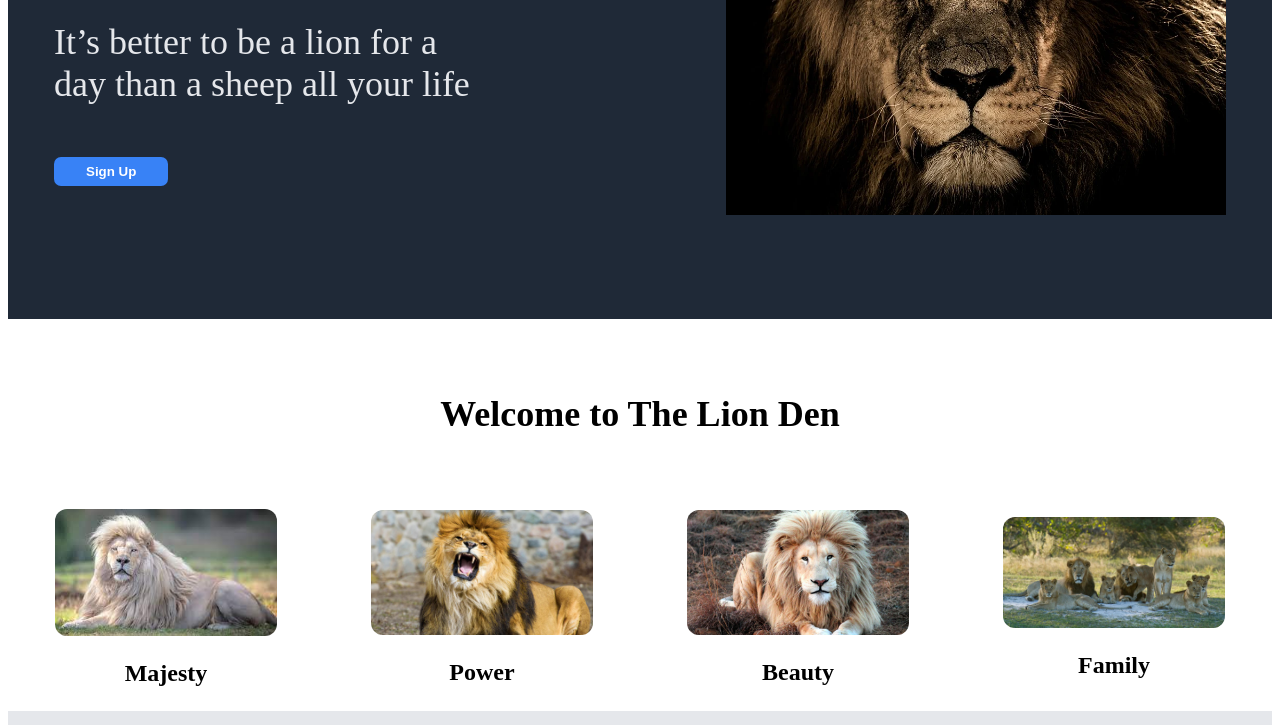
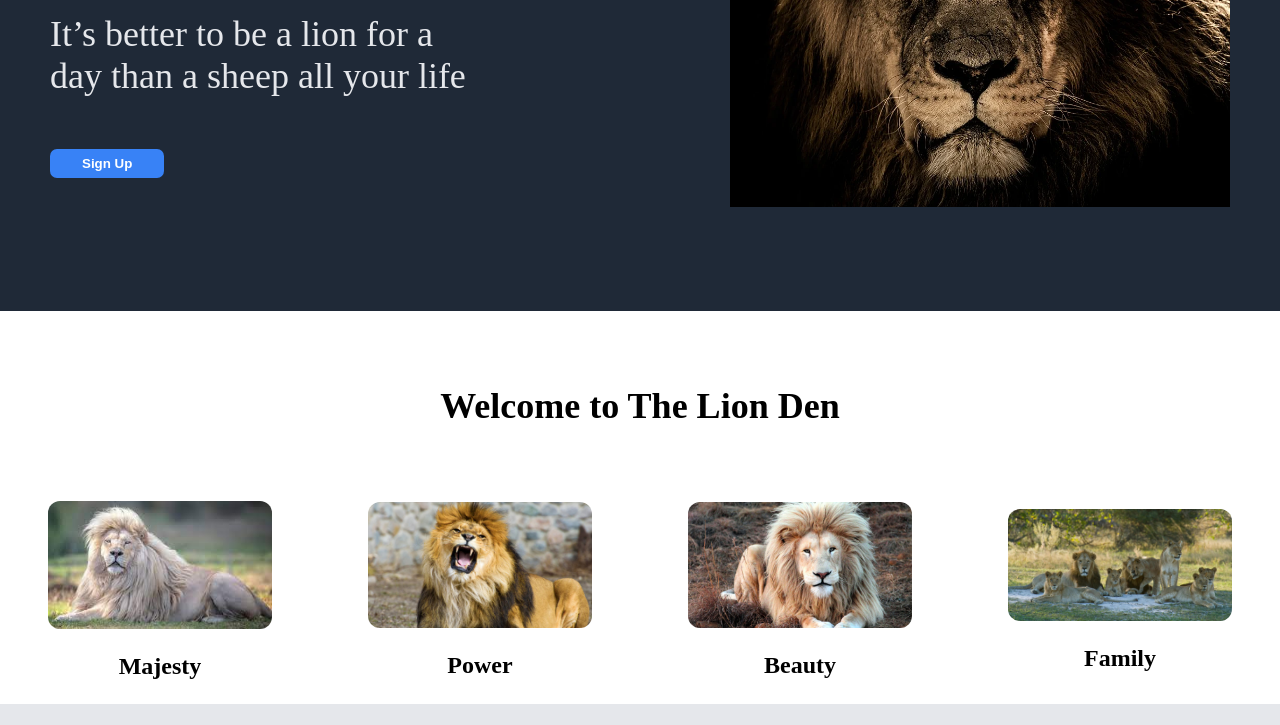
Before and after one commit to AmineDerbal/odin-landing-page, a plain HTML site: page index.html in a window 1280 px wide. Shown: the part 375-1100 px from the top of the page. Drawn offline with Linux system fonts and the light colour scheme.

Commit message:
some changes

```diff
--- a/styles.css
+++ b/styles.css
@@ -1,3 +1,9 @@
+body{
+  margin:0px;
+padding:0px;
+width:100%;
+}
+
 .hero {
   height: auto;
   background-color: #1f2937;
```
